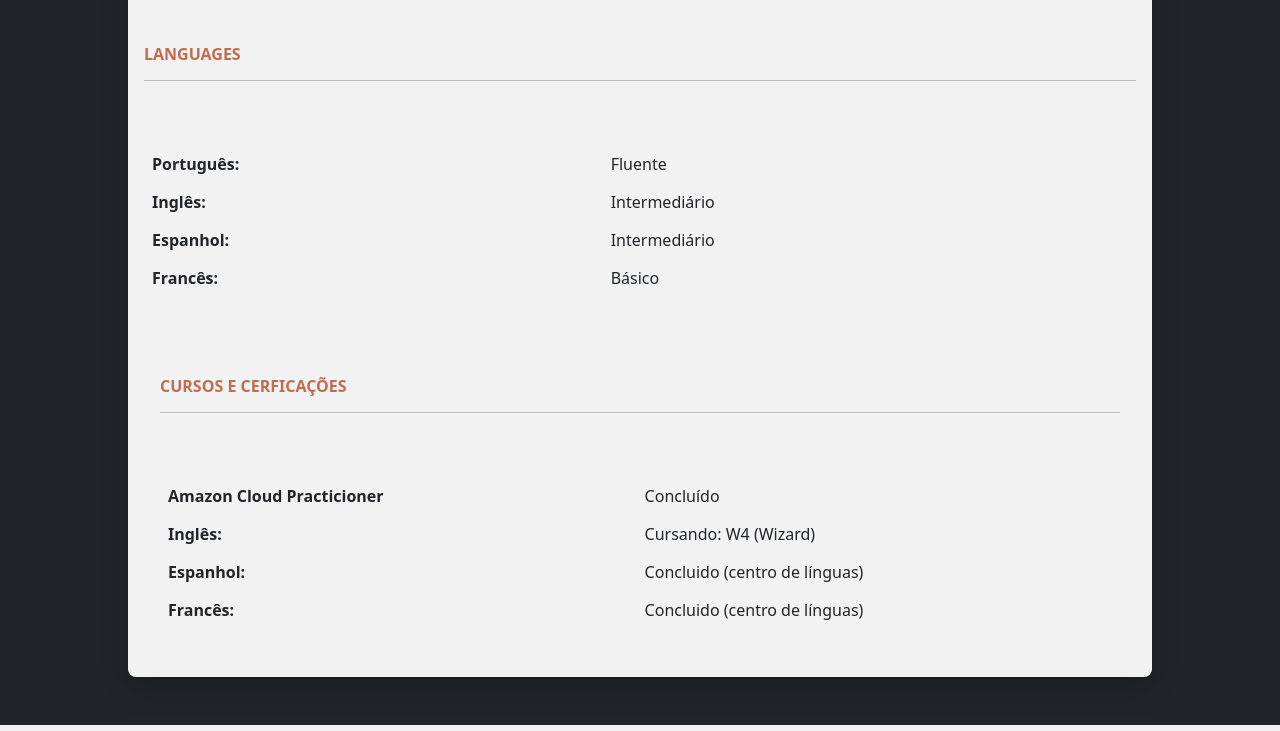
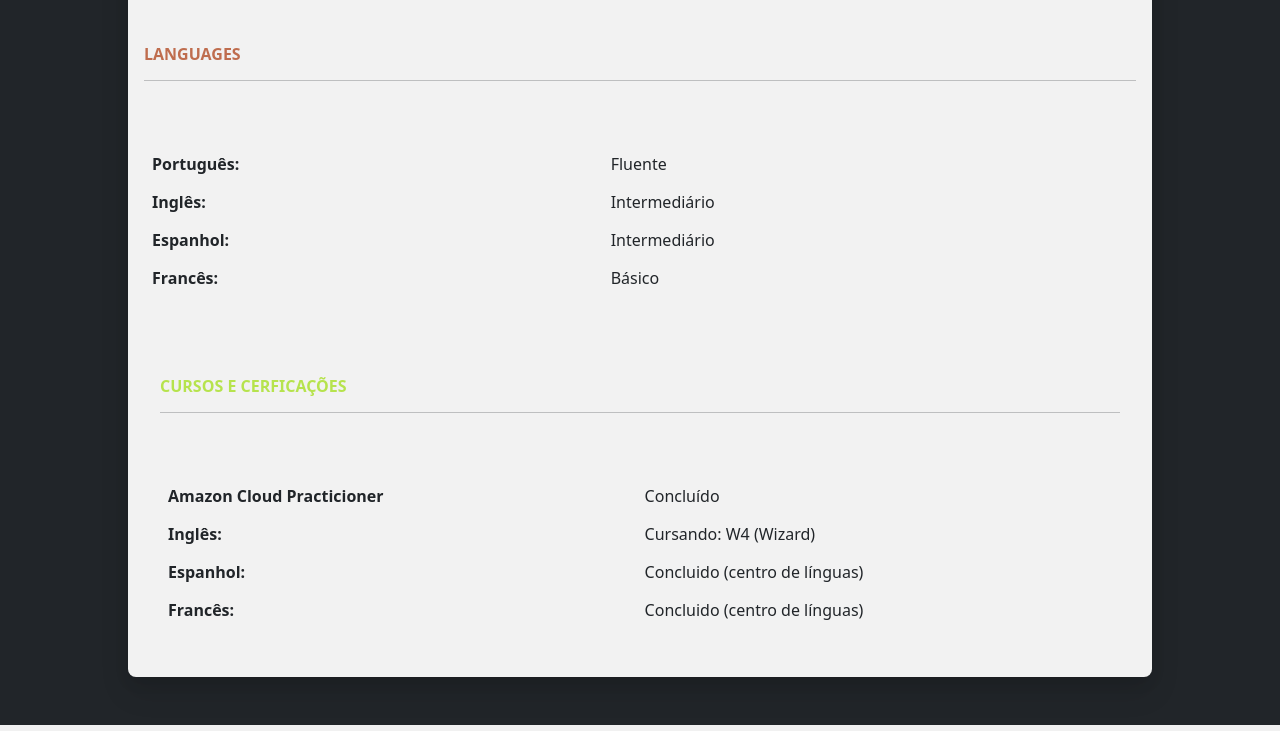
Before and after one commit to Gigadeath/curriculumfabio, a plain HTML site: page index.html in a window 1280 px wide. Shown: the part 2218-2949 px from the top of the page. Drawn offline with nearby package versions, Linux system fonts and the light colour scheme.

Commit message:
ajuste coloração da aba de cursos

```diff
--- a/index.html
+++ b/index.html
@@ -385,7 +385,7 @@
       <div class="courses" id="courses">
         <div class="row mb-5 mt-5">
           <div class="col">
-            <h6 class="font-weight-700  mb-0 text-uppercase mb-2 text-orange">Cursos e Cerficações</h6>
+            <h6 class="font-weight-700  mb-0 text-uppercase mb-2 text-greenlight">Cursos e Cerficações</h6>
             <hr class="divider divider-left divider-lg float-left">
           </div>
         </div>
--- a/main.css
+++ b/main.css
@@ -56,6 +56,10 @@ a, ::before {
     color: #BF6D4E !important;
 }
 
+.text-greenlight
+{
+    color: #B6E34D !important;
+}
 a:hover
 {
     background-color: #041840 !important;
```
